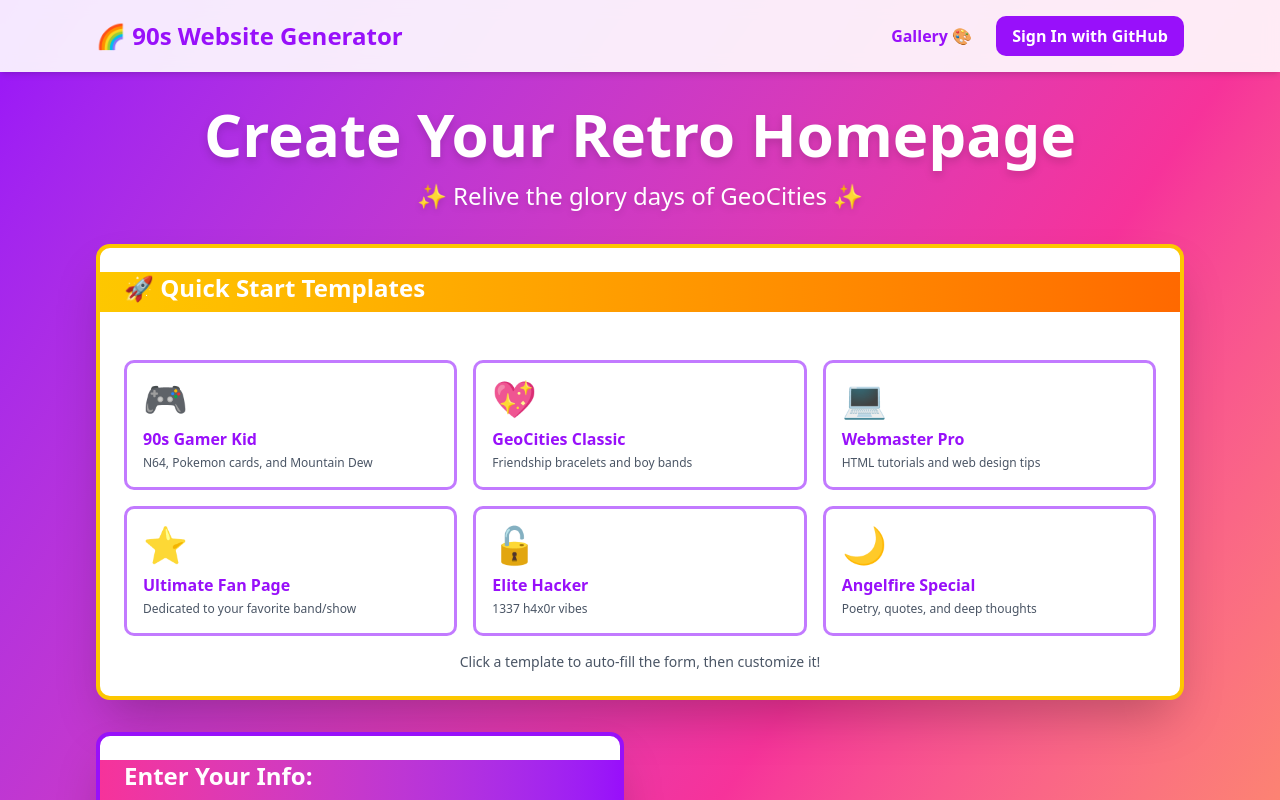
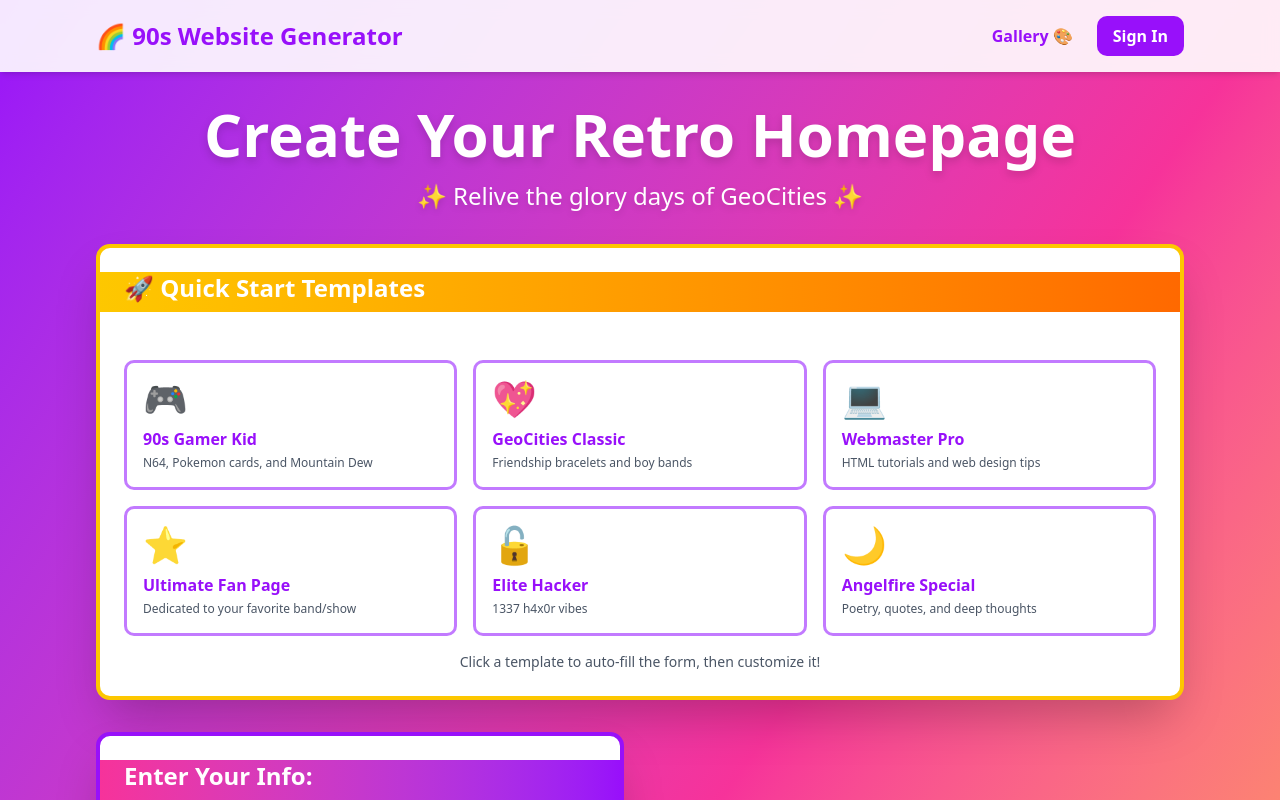
Before and after one commit to TheIllusionOfLife/kiroween, a Next.js app: page / in a window 1280 px wide. Shown: the top 800 px of the page. Built offline with nearby package versions, Linux system fonts and the light colour scheme; no server answers.

Commit message:
fix: update sign-in button text to be auth-method agnostic

```diff
--- a/app/gallery/page.tsx
+++ b/app/gallery/page.tsx
@@ -38,12 +38,12 @@ export default function GalleryPage() {
                 The gallery shows your personal collection of saved sites.
               </p>
               <p className="text-xl text-gray-600">
-                Sign in with GitHub to save sites and build your gallery!
+                Sign in to save sites and build your gallery!
               </p>
               <div className="flex gap-4 justify-center pt-4">
                 <SignInButton mode="modal">
                   <button className="px-8 py-4 bg-purple-600 text-white rounded-lg hover:bg-purple-700 transition font-bold text-xl">
-                    🚀 Sign In with GitHub
+                    🚀 Sign In
                   </button>
                 </SignInButton>
                 <Link
--- a/components/Header.tsx
+++ b/components/Header.tsx
@@ -44,7 +44,7 @@ export function Header() {
           ) : (
             <SignInButton mode="modal">
               <button className="px-4 py-2 bg-purple-600 text-white rounded-lg hover:bg-purple-700 transition font-semibold">
-                Sign In with GitHub
+                Sign In
               </button>
             </SignInButton>
           )}
--- a/components/generator/GeneratorForm.tsx
+++ b/components/generator/GeneratorForm.tsx
@@ -44,7 +44,7 @@ export function GeneratorForm() {
       // Guest mode: prompt to sign in
       const shouldSignIn = confirm(
         "🔒 Sign in to save your site!\n\n" +
-        "You need to sign in with GitHub to save your site to the gallery.\n\n" +
+        "You need to sign in to save your site to the gallery.\n\n" +
         "Click OK to sign in, or Cancel to continue as a guest (you can still download your site)."
       );
 
```
